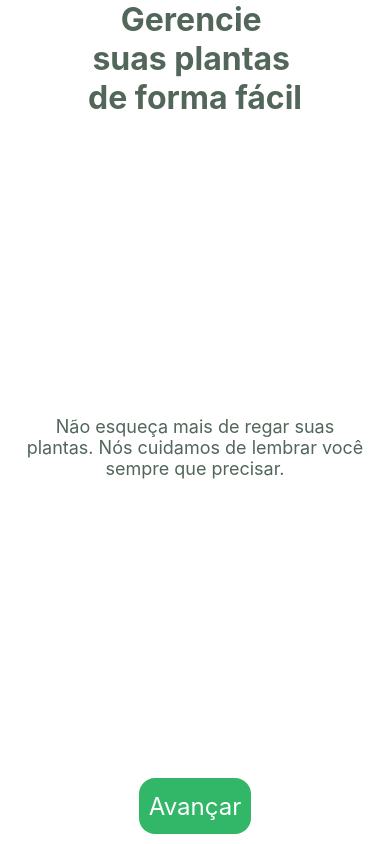
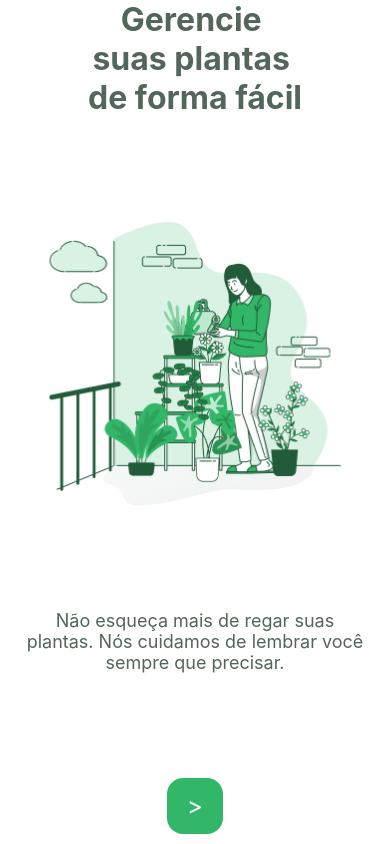
Before and after one commit to RaphaelSR/nlw5, a React Native app in the folder plantmanager/: screen / in a window 390 px wide. Built offline with nearby package versions, Linux system fonts and the light colour scheme.

Commit message:
Aula 01 - Liftoff

```diff
--- a/plantmanager/src/components/Button.tsx
+++ b/plantmanager/src/components/Button.tsx
@@ -24,6 +24,7 @@ const style = StyleSheet.create({
         borderRadius: 16,
         marginBottom: 10,
         height: 56,
+        width: 56,
         paddingHorizontal: 10,
     },
     buttonText: {
--- a/plantmanager/src/pages/welcome.tsx
+++ b/plantmanager/src/pages/welcome.tsx
@@ -5,12 +5,12 @@ import { Button } from '../components/Button';
 import colors from '../styles/colors';
 
 export default function Welcome(){
-    const [visible, setVisible] = useState(false);
+    // const [visible, setVisible] = useState(false);
 
-    function handleVisibility(){
-        visible === true ? setVisible(false) : setVisible(true)
+    // function handleVisibility(){
+    //     visible === true ? setVisible(false) : setVisible(true)
 
-    }
+    // }
 
     return(
 
@@ -21,17 +21,15 @@ export default function Welcome(){
             de forma fácil
         </Text>
 
-        {
-            visible &&
             <Image source={wateringImg} style={style.image}/>
-        }
+
 
         <Text style={style.subtitle}>
             Não esqueça mais de regar suas plantas.
             Nós cuidamos de lembrar você sempre que precisar.
         </Text>
 
-        <Button title="Avançar" onPress={handleVisibility}/>
+        <Button title=">"/>
 
     </SafeAreaView>
     )
```
